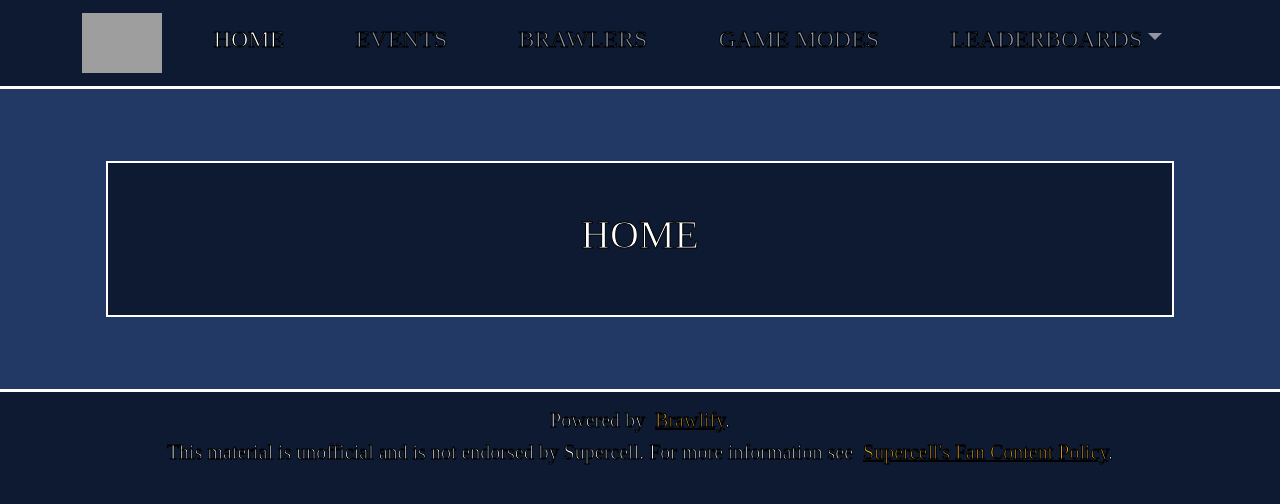
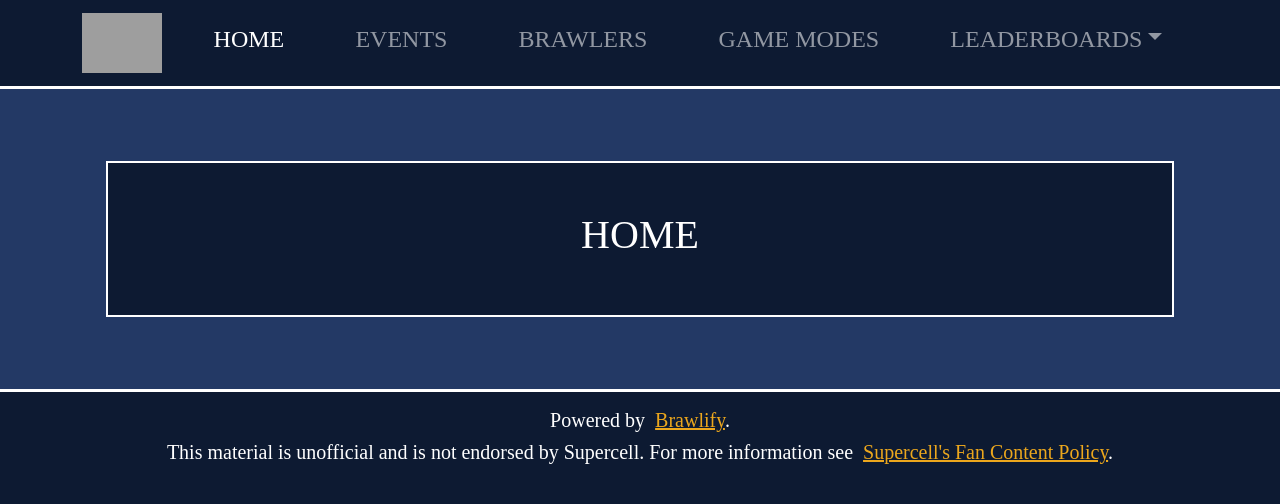
Before and after one commit to greg-hosking/brawl-stars-master, a React (Create React App) app: page / in a window 1280 px wide. Shown: the top 504 px of the page. Built offline with nearby package versions, Linux system fonts and the light colour scheme; grey boxes are pictures that could not be loaded; the HTML template or start-up script is replaced by a standard one; a web font is replaced by a local one.

Commit message:
Remove text stroke, add brawler icon hover effect

```diff
--- a/src/App.css
+++ b/src/App.css
@@ -1,6 +1,5 @@
 * {
   font-family: 'Lilita One';
-  -webkit-text-stroke: 1px black;
 }
 
 :root {
@@ -20,6 +19,7 @@
 .navigation {
   background: var(--darkblue);
   border-bottom: 3px solid white;
+  white-space: nowrap;
 }
 
 main {
@@ -32,12 +32,13 @@ main {
   border: 2px solid white;
 }
 
-/* Home */
+.dropdown-menu {
+  width: 100%;
+}
 
-/* Brawlers */
-
-/* Brawler */
-
+.brawler-portrait:hover {
+  border-width: 5px !important;
+}
 .star-power-label {
   color: var(--yellow);
 }
@@ -45,10 +46,6 @@ main {
 .gadget-label {
   color: var(--green);
 }
-
-/* Events */
-
-/* Game Modes */
 
 .footer {
   background: var(--darkblue);
```
